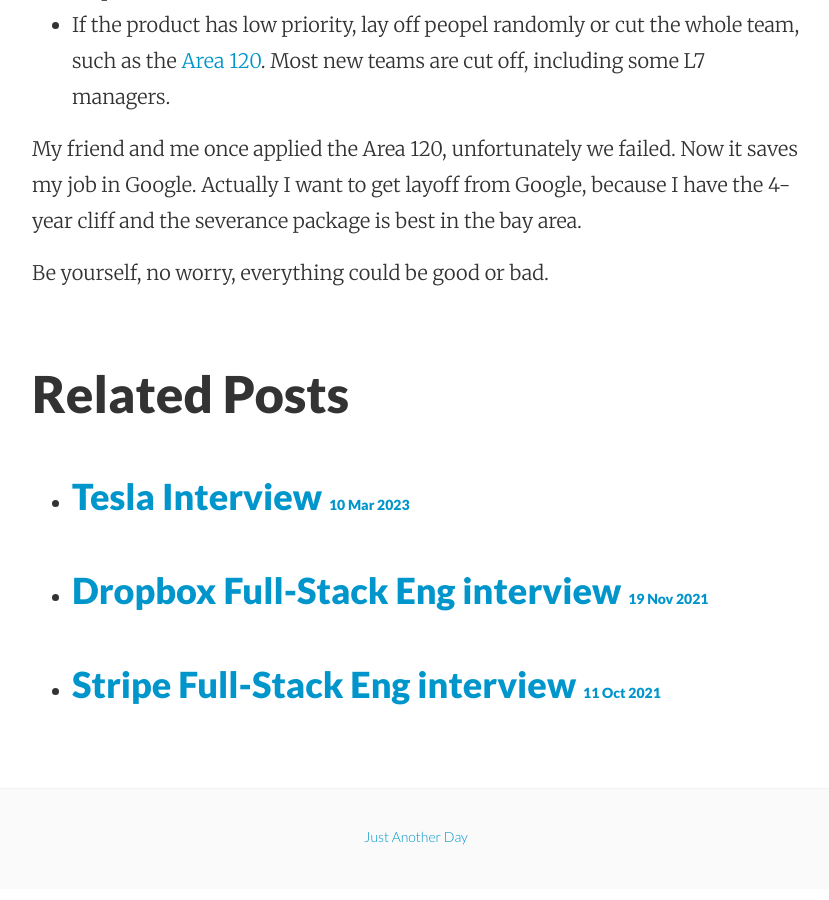
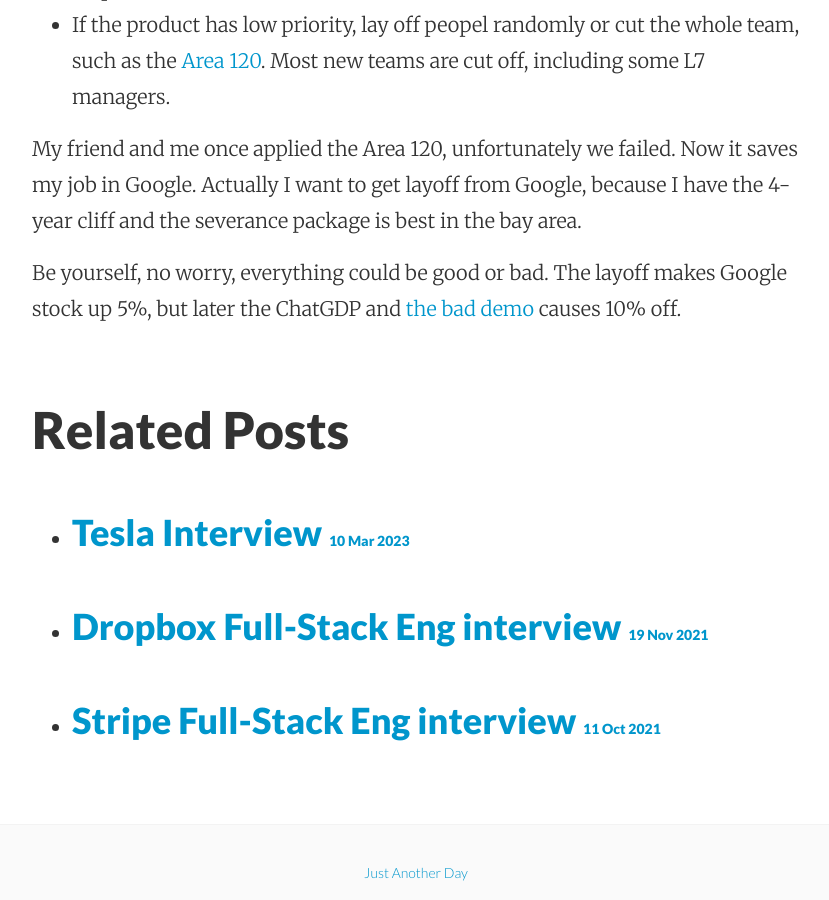
Before and after one commit to flyingsky/flyingsky.github.io, a Jekyll site: the page built from _posts/2023-03-10-google-layoff.md, in a window 1280 px wide and 900 px high, scrolled down 2751 px. Shown: the whole window, without its empty margins (224-1053 px from the left). Built offline with Jekyll 4.4.1, drawn with Linux system fonts in a browser that asks for light colours.

Commit message:
Update 2023-03-10-google-layoff.md

```diff
--- a/_posts/2023-03-10-google-layoff.md
+++ b/_posts/2023-03-10-google-layoff.md
@@ -22,4 +22,4 @@
 
 My friend and me once applied the Area 120, unfortunately we failed. Now it saves my job in Google. Actually I want to get layoff from Google, because I have the 4-year cliff and the severance package is best in the bay area.
 
-Be yourself, no worry, everything could be good or bad.
+Be yourself, no worry, everything could be good or bad. The layoff makes Google stock up 5%, but later the ChatGDP and [the bad demo](https://www.npr.org/2023/02/09/1155650909/google-chatbot--error-bard-shares) causes 10% off.
```
